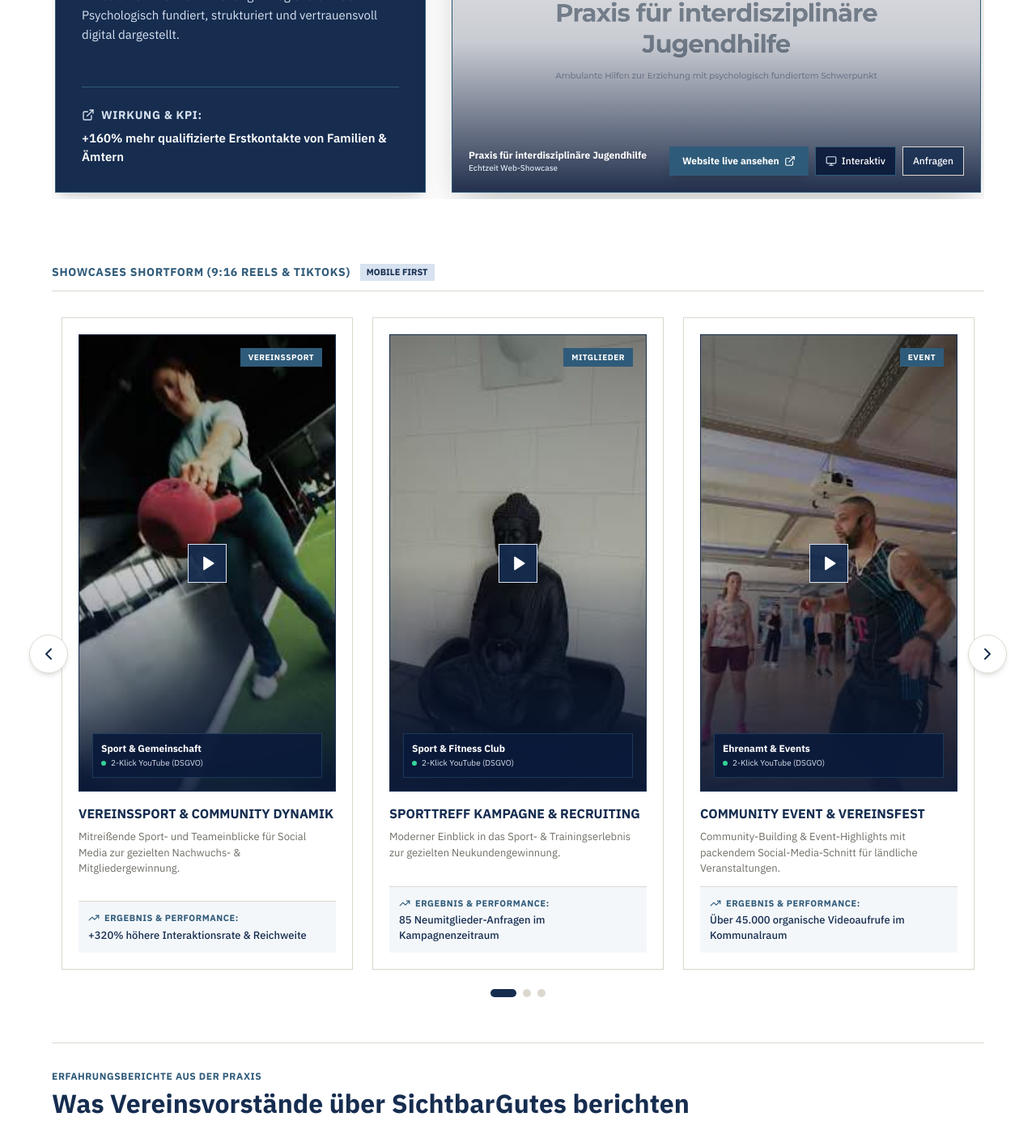
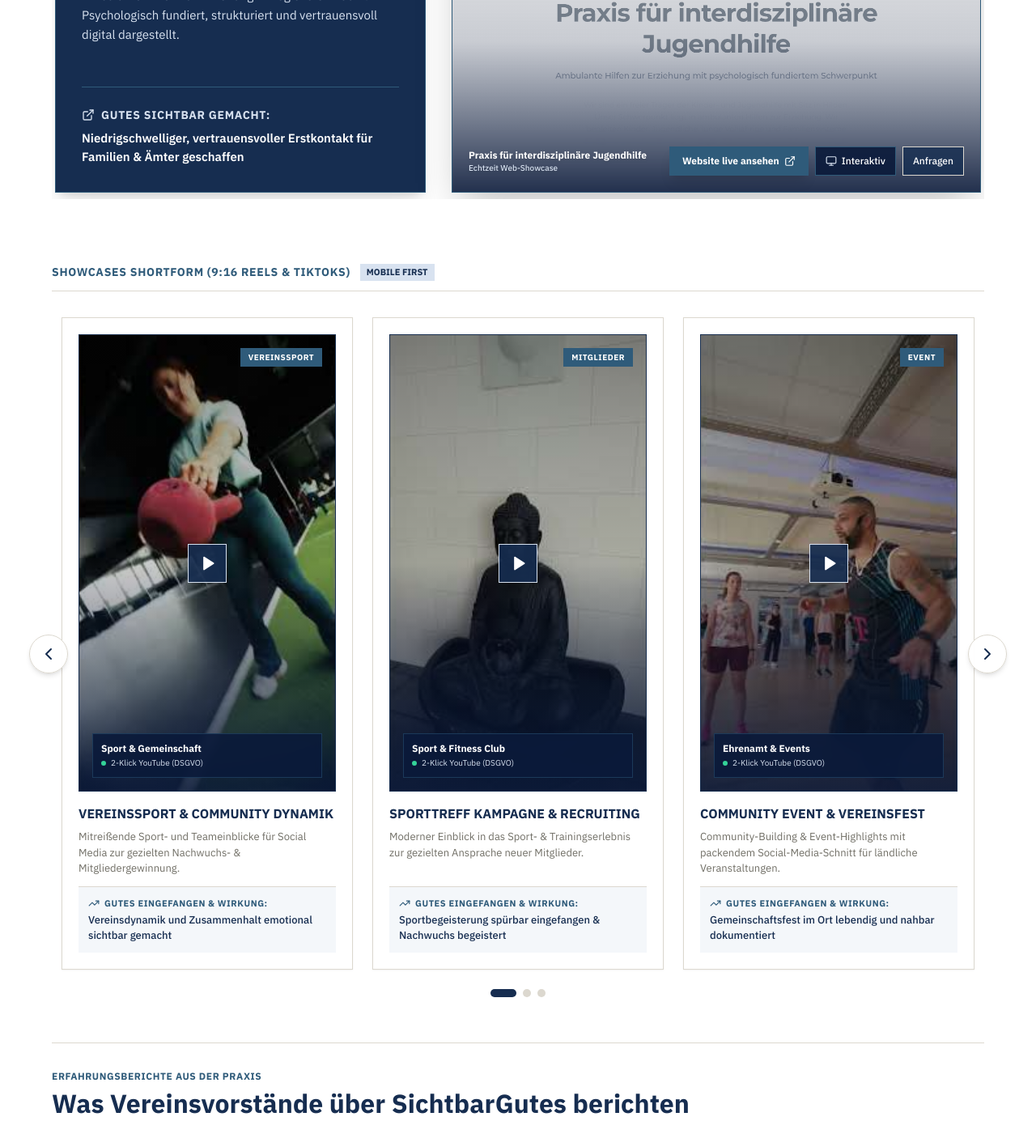
Before and after one commit to PUSHACHT/SichtbarGutes, a React (Vite) app: page / in a window 1280 px wide. Shown: the part 5300-6706 px from the top of the page at 81% size. Built offline with nearby package versions, Linux system fonts and the light colour scheme.

Commit message:
feat: replace marketing KPIs on showcase cards with authentic non-profit impact copy

```diff
--- a/src/App.tsx
+++ b/src/App.tsx
@@ -698,7 +698,7 @@ export default function App() {
               Unsere realisierten Projekte & Video-Showcases
             </h2>
             <p className="text-[#706e65] text-[16px] leading-[1.6] max-w-3xl">
-              Authentische, DSEE-förderfähige Medienproduktionen für Vereine, Stiftungen und Kommunen im ländlichen Raum – mit messbaren Ergebnissen für Nachwuchs- und Mitgliedergewinnung.
+              Authentische, DSEE-förderfähige Medienproduktionen für Vereine, Stiftungen und Kommunen im ländlichen Raum – ehrenamtliches Engagement lebendig eingefangen und sichtbar gemacht.
             </p>
           </div>
 
@@ -838,7 +838,7 @@ export default function App() {
                               <div className="flex flex-col gap-1">
                                 <p className="text-[12px] font-bold uppercase tracking-wider text-[#d8e2f0] flex items-center gap-1.5">
                                   <TrendingUp className="size-4 text-[#d8e2f0]" />
-                                  <span>KPI & Reichweite:</span>
+                                  <span>Gutes sichtbar gemacht:</span>
                                 </p>
                                 <p className="text-white text-[16px] font-semibold leading-[1.4]">
                                   {project.kpi}
@@ -981,7 +981,7 @@ export default function App() {
                           <div className="pt-6 mt-4 border-t border-[#2f5b7a] flex flex-col gap-2">
                             <div className="flex items-center gap-2 text-[#d8e2f0] text-sm font-bold uppercase tracking-wider">
                               <ExternalLink className="size-4 text-[#d8e2f0]" />
-                              <span>Wirkung & KPI:</span>
+                              <span>Gutes sichtbar gemacht:</span>
                             </div>
                             <p className="text-white text-[15px] font-semibold">
                               {project.kpi}
@@ -1246,7 +1246,7 @@ export default function App() {
                             <div className="pt-3 border-t border-[#dcd8cf] flex flex-col gap-1 bg-[#f4f7fa] p-3">
                               <p className="text-[11px] font-bold uppercase tracking-wider text-[#2f5b7a] flex items-center gap-1.5">
                                 <TrendingUp className="size-3.5 text-[#2f5b7a]" />
-                                <span>Ergebnis & Performance:</span>
+                                <span>Gutes eingefangen & Wirkung:</span>
                               </p>
                               <p className="text-[#162d50] text-[13px] font-medium leading-[1.4]">
                                 {reel.kpi}
--- a/src/data/portfolioData.ts
+++ b/src/data/portfolioData.ts
@@ -57,7 +57,7 @@ export const shortformReels: ShortformReel[] = [
   {
     title: 'VEREINSSPORT & COMMUNITY DYNAMIK',
     desc: 'Mitreißende Sport- und Teameinblicke für Social Media zur gezielten Nachwuchs- & Mitgliedergewinnung.',
-    kpi: '+320% höhere Interaktionsrate & Reichweite',
+    kpi: 'Vereinsdynamik und Zusammenhalt emotional sichtbar gemacht',
     company: 'Sport & Gemeinschaft',
     badge: 'Vereinssport',
     videoId: 'E9DBcbFIn9s',
@@ -65,8 +65,8 @@ export const shortformReels: ShortformReel[] = [
   },
   {
     title: 'SPORTTREFF KAMPAGNE & RECRUITING',
-    desc: 'Moderner Einblick in das Sport- & Trainingserlebnis zur gezielten Neukundengewinnung.',
-    kpi: '85 Neumitglieder-Anfragen im Kampagnenzeitraum',
+    desc: 'Moderner Einblick in das Sport- & Trainingserlebnis zur gezielten Ansprache neuer Mitglieder.',
+    kpi: 'Sportbegeisterung spürbar eingefangen & Nachwuchs begeistert',
     company: 'Sport & Fitness Club',
     badge: 'Mitglieder',
     videoId: 'AN2gwlrf7UU',
@@ -75,7 +75,7 @@ export const shortformReels: ShortformReel[] = [
   {
     title: 'COMMUNITY EVENT & VEREINSFEST',
     desc: 'Community-Building & Event-Highlights mit packendem Social-Media-Schnitt für ländliche Veranstaltungen.',
-    kpi: 'Über 45.000 organische Videoaufrufe im Kommunalraum',
+    kpi: 'Gemeinschaftsfest im Ort lebendig und nahbar dokumentiert',
     company: 'Ehrenamt & Events',
     badge: 'Event',
     videoId: 'KDPfzfbX2KY',
@@ -83,8 +83,8 @@ export const shortformReels: ShortformReel[] = [
   },
   {
     title: 'ACHTSAMKEIT & GESUNDHEITSSPORT',
-    desc: 'Ästhetische Outdoor-Aufnahmen mit Fokus auf Entspannung, Vitalität und Gesundheit.',
-    kpi: 'Ausgebuchte Sommer-Kurse innerhalb von 48h',
+    desc: 'Ästhetische Outdoor-Aufnahmen mit Fokus auf Entspannung, Vitalität und Gesundheit im Verein.',
+    kpi: 'Präventionssport im Grünen erlebbar & attraktiv in Szene gesetzt',
     company: 'Gesundheit & Prävention',
     badge: 'Prävention',
     videoId: 'h367fM_YFbQ',
@@ -93,7 +93,7 @@ export const shortformReels: ShortformReel[] = [
   {
     title: 'KULTUR & REGIONALE IDENTITÄT',
     desc: 'Emotionales & ansprechendes Storytelling zur Stärkung der ländlichen Vereinskultur.',
-    kpi: '1.4M Impressionen auf Social-Media-Kanälen',
+    kpi: 'Tradition, Kultur und Heimatgefühl für alle Generationen eingefangen',
     company: 'Kultur & Tradition',
     badge: 'Kultur',
     videoId: '3sVGHKCd2pM',
@@ -101,8 +101,8 @@ export const shortformReels: ShortformReel[] = [
   },
   {
     title: 'COMMUNITY AFTER WORK & NETZWERK',
-    desc: 'Event-Begleitung & Networking-Highlights für lokale Begegnungsstätten.',
-    kpi: 'Verdopplung der Event-Teilnehmerzahl',
+    desc: 'Event-Begleitung & Begegnungsmomente für lokale Initiativen und Treffpunkte.',
+    kpi: 'Lokale Begegnungsstätte als lebendiger Treffpunkt sichtbar gemacht',
     company: 'Begegnungszentrum',
     badge: 'Community',
     videoId: 'IiEUmU2I0ZE',
@@ -110,8 +110,8 @@ export const shortformReels: ShortformReel[] = [
   },
   {
     title: 'JUBILÄUM & FESTLICHE HIGHLIGHTS',
-    desc: 'Feierliches Vereinsjubiläum & Besucher-Highlights dynamisch dokumentiert.',
-    kpi: '35.000 lokale Shares & Interaktionen',
+    desc: 'Feierliches Vereinsjubiläum & ehrenamtliche Helfer dynamisch dokumentiert.',
+    kpi: 'Jahrzehntelange Vereinsgeschichte mit Stolz und Herz gewürdigt',
     company: 'Regionalzentrum',
     badge: 'Jubiläum',
     videoId: 'UEQg-nbto7o',
@@ -119,8 +119,8 @@ export const shortformReels: ShortformReel[] = [
   },
   {
     title: 'GEMEINWESEN & KOMMUNALER DIALOG',
-    desc: 'Modernes Gemeinschaftserlebnis dynamisch auf Kamera festgehalten.',
-    kpi: '+175% Reichweite in der Heimatregion',
+    desc: 'Modernes Gemeinschaftserlebnis und bürgerschaftlicher Zusammenhalt vor Ort.',
+    kpi: 'Bürgerschaftliches Engagement und Dialog auf Augenhöhe transportiert',
     company: 'Kommunalverband',
     badge: 'Kommunal',
     videoId: 'PaBuvUkvseE',
@@ -129,7 +129,7 @@ export const shortformReels: ShortformReel[] = [
   {
     title: 'VEREINSGASTRONOMIE & BEGEGNUNG',
     desc: 'Einladende Kulinarik- und Geselligkeitsmomente im Vereinsheim in Szene gesetzt.',
-    kpi: '+40% mehr Gäste & Veranstaltungsbuchungen',
+    kpi: 'Gemütlichkeit & Geselligkeit im Vereinsheim greifbar gemacht',
     company: 'Vereinsheim',
     badge: 'Gastronomie',
     videoId: 'gOVPWVikbyM',
@@ -141,7 +141,7 @@ export const longformProjects: LongformProject[] = [
   {
     title: 'AUSBILDUNG, GEMEINSCHAFT & ERZIEHUNG',
     desc: 'Persönliche Einblicke und emotionale Erfahrungsberichte über gemeinnützige Bildungsarbeit zur gezielten Fachkräfte- & Nachwuchsgewinnung.',
-    kpi: 'Verdopplung der qualifizierten Bewerbungen im Kampagnenzeitraum',
+    kpi: 'Soziales Engagement und Berufung mit Herz authentisch porträtiert',
     company: 'Berufskolleg Bleibergquelle',
     duration: '03:45 Min',
     videoId: 'HZQn5xHfyOM',
@@ -150,7 +150,7 @@ export const longformProjects: LongformProject[] = [
   {
     title: 'VEREINSPORTRAIT & BILDUNGSINITIATIVE',
     desc: 'Authentischer Einblick in Bildung, Gemeinschaft und modernen Campus-Alltag zur nachhaltigen Schüler- & Ehrenamtsförderung.',
-    kpi: '+280% mehr Anmeldungen und neue Förderer',
+    kpi: 'Gemeinschaft, Campusleben & Bildungschancen nahbar vermittelt',
     company: 'Berufskolleg Bleibergquelle',
     duration: '04:12 Min',
     videoId: '1srCmXos4lk',
@@ -162,7 +162,7 @@ export const webProjects: WebProject[] = [
   {
     title: 'PI JUGENDHILFE WEB EXPERIENCE & CMS',
     desc: 'Ambulante Hilfen zur Erziehung im regionalen Raum. Psychologisch fundiert, strukturiert und vertrauensvoll digital dargestellt.',
-    kpi: '+160% mehr qualifizierte Erstkontakte von Familien & Ämtern',
+    kpi: 'Niedrigschwelliger, vertrauensvoller Erstkontakt für Familien & Ämter geschaffen',
     company: 'Praxis für interdisziplinäre Jugendhilfe',
     url: 'https://www.pi-jugendhilfe.com/',
     displayUrl: 'www.pi-jugendhilfe.com',
@@ -178,20 +178,20 @@ export const testimonials: Testimonial[] = [
     name: 'Thomas Becker',
     role: '1. Vorsitzender',
     organization: 'TSV & Jugendförderung e.V.',
-    highlight: '90% DSEE-Zuschuss bewilligt · 40% mehr Neumitglieder',
+    highlight: '90% DSEE-Zuschuss bewilligt · Ehrenamt voll entlastet',
   },
   {
     quote: 'Für einen kleinen Verein im ländlichen Raum sind 1.500 € Projektbudget ein enormer Hebel. Wir mussten lediglich 150 € Eigenanteil beisteuern und haben dafür eine topaktuelle, barrierefreie Website und hochwertige Videoinhalte erhalten. Höchste Empfehlung!',
     name: 'Dr. Marianne Weber',
     role: 'Vorstand Öffentlichkeitsarbeit',
     organization: 'Kultur- & Heimatverein Sonnenwald',
-    highlight: '150 € Eigenanteil · 100% Zufriedenheit',
+    highlight: '150 € Eigenanteil · Authentischer Auftritt',
   },
   {
-    quote: 'Das Team hat uns von der ersten DSEE-Prüfung bis zur finalen Ausspielung der Reels begleitet. Unsere Reichweite in der Region hat sich verdreifacht, und wir konnten endlich neue Trainerinnen und Trainer gewinnen.',
+    quote: 'Das Team hat uns von der ersten DSEE-Prüfung bis zur finalen Ausspielung der Reels begleitet. Unsere Sichtbarkeit in der Region ist enorm gestiegen, und wir konnten endlich neue Helfer und Trainer gewinnen.',
     name: 'Markus Lindner',
     role: 'Abteilungsleiter',
     organization: 'Freiwillige Helfer & Sportgemeinschaft',
-    highlight: '+320% Social-Media-Reichweite',
+    highlight: 'Neue Ehrenamtliche & Trainer im Ort gewonnen',
   },
 ];
```
